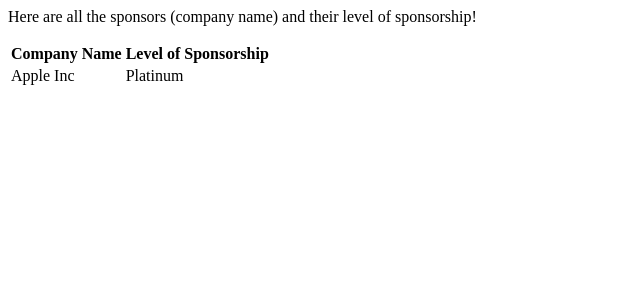
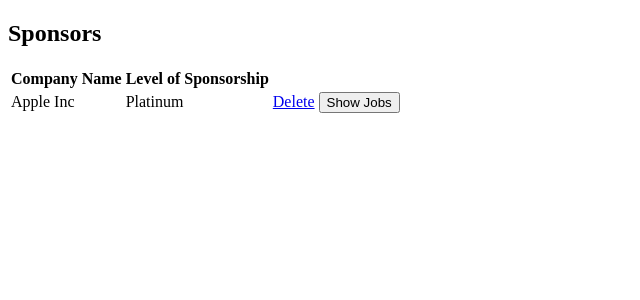
Before and after one commit to stephanykz/database_project, a PHP site: page /sponsors.php in a window 1280 px wide. Shown: the top 300 px of the page, without its empty margins (0-640 px from the left). Run offline with PHP 8.4, Linux system fonts and the light colour scheme; data comes from the database, SQL or seed files in the repository.

Commit message:
List sponsors and jobs

```diff
--- a/real_project/index.html
+++ b/real_project/index.html
@@ -9,7 +9,7 @@
     <div class="main-menu">
       <h3>Choose from the following options</h3>
       <ul>
-        <li><a href="commitees.php">Commitees</a></li>
+        <li><a href="committee.php">Show Committee Members</a></li>
         <li><a href="sponsors.php">Sponsors</a></li>
         <li><a href="attendees.php">Attendees</a></li>
         <li><a href="rooms.php">Hotel Rooms<a></li>
--- a/real_project/room.php
+++ b/real_project/room.php
@@ -29,8 +29,6 @@
         <td><?php echo $student["attendee_last_name"]; ?></td>
         <td><?php echo $student["email"]; ?></td>
     </tr>
-
-
  <?php
     }
 ?>
--- a/real_project/sponsors.php
+++ b/real_project/sponsors.php
@@ -1,19 +1,65 @@
+<!DOCTYPE html>
+<html>
+<head>
+<link href="styles.css" type="text/css" rel="stylesheet" >
+</head>
+<body>
+<h2>Sponsors</h2>
+<form action="<?php echo $_SERVER['PHP_SELF'];?>" method="post">
+<table>
+    <tr>
+        <th>Company Name</th>
+        <th>Level of Sponsorship</th>
+    </tr>
+
 <?php
-
-echo "<p>Here are all the sponsors (company name) and their level of sponsorship!</p>";
-
-echo "<table><tr><th>Company Name</th><th>Level of Sponsorship</th></tr>";
-
-#connect to the database
-$pdo = new PDO('mysql:host=localhost;dbname=conference', "root", "");
-
-$sql = "Select company_name, grade from Sponsor_company";
-$stmt = $pdo->prepare($sql);   #create the query
-$stmt->execute();
-
-#stmt contains the result of the program execution
-#use fetch to get results row by row.
-while ($row = $stmt->fetch()) {
-	echo "<tr><td>".$row["company_name"]."</td><td>".$row["grade"]."</td></tr>";
+	$pdo = new PDO('mysql:host=localhost;dbname=conference', "root", "");
+	$sponsors_sql = "Select company_name, grade from Sponsor_company";
+	$sponsors = $pdo->prepare($sponsors_sql);
+	$sponsors->execute();
+    foreach($sponsors as $sponsor){
+ ?>
+    <tr>
+        <td><?php echo $sponsor["company_name"]; ?></td>
+		<td><?php echo $sponsor["grade"]; ?></td>
+		<td><a href="delete_sponsor.php?id=<?php echo $sponsor["company_name"]; ?>">Delete</td>
+		<td><button type="submit" name="show_jobs" value="<?php echo $sponsor["company_name"]; ?>">Show Jobs</td>
+    </tr>
+ <?php
+    }
+?>
+</table>
+<?php
+    if(isset($_POST["delete"])){
+		// delete
+	}
+	if(isset($_POST["show_jobs"])){
+		$sponsor = $_POST["show_jobs"];
+		$pdo = new PDO('mysql:host=localhost;dbname=conference', "root", "");
+		$sql = "Select job_title, location_city, location_province, pay_rate from Ads where company_name = ?";
+		$jobs = $pdo->prepare($sql);
+		$jobs->execute([$sponsor]);
+?>
+<table>
+    <tr>
+        <th>Job Title</th>
+		<th>City</th>
+		<th>Province</th>
+        <th>Salary</th>
+	</tr>
+<?php
+		foreach($jobs as $job){
+?>
+		<tr>
+        <td><?php echo $job["job_title"]; ?></td>
+		<td><?php echo $job["location_city"]; ?></td>
+		<td><?php echo $job["location_province"]; ?></td>
+		<td><?php echo $job["pay_rate"]; ?></td>
+    </tr>
+<?php
+	}
 }
 ?>
+</body>
+</form>
+</html>
```
Also changed, not shown: real_project/delete_sponsor.php (added, +15 -0 lines), real_project/committee.php (renamed from real_project/commitee.php).
